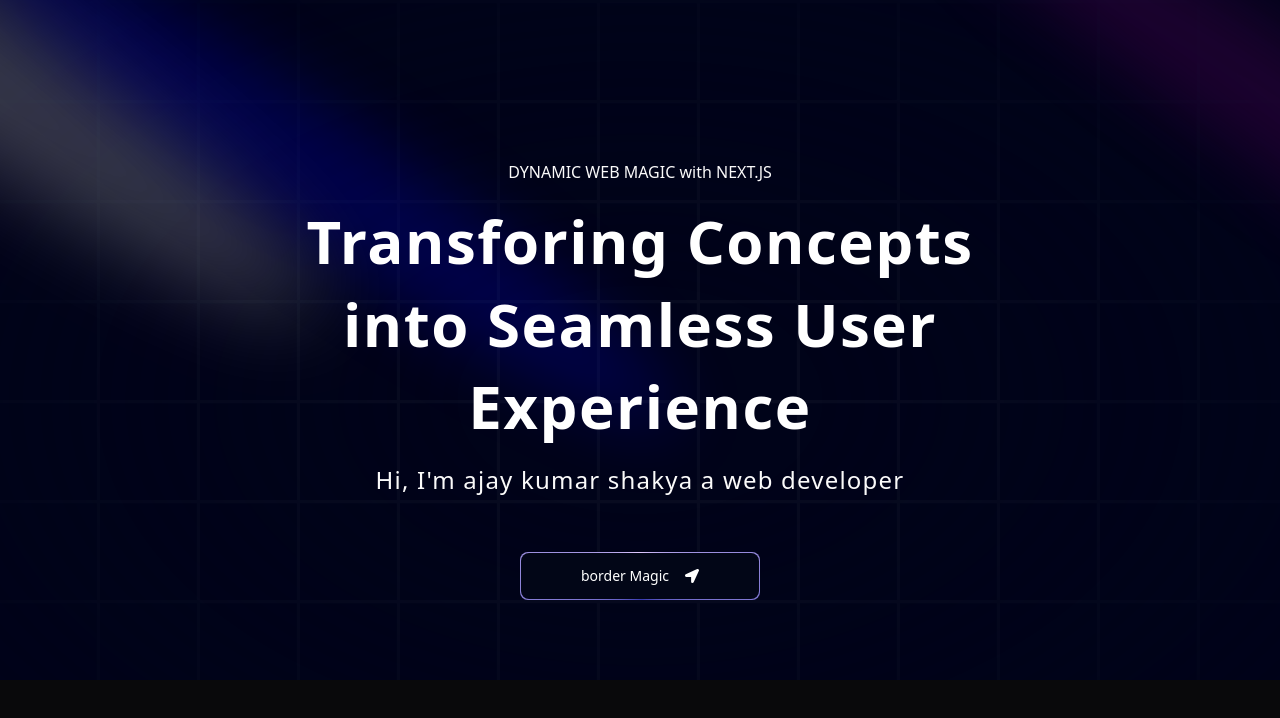
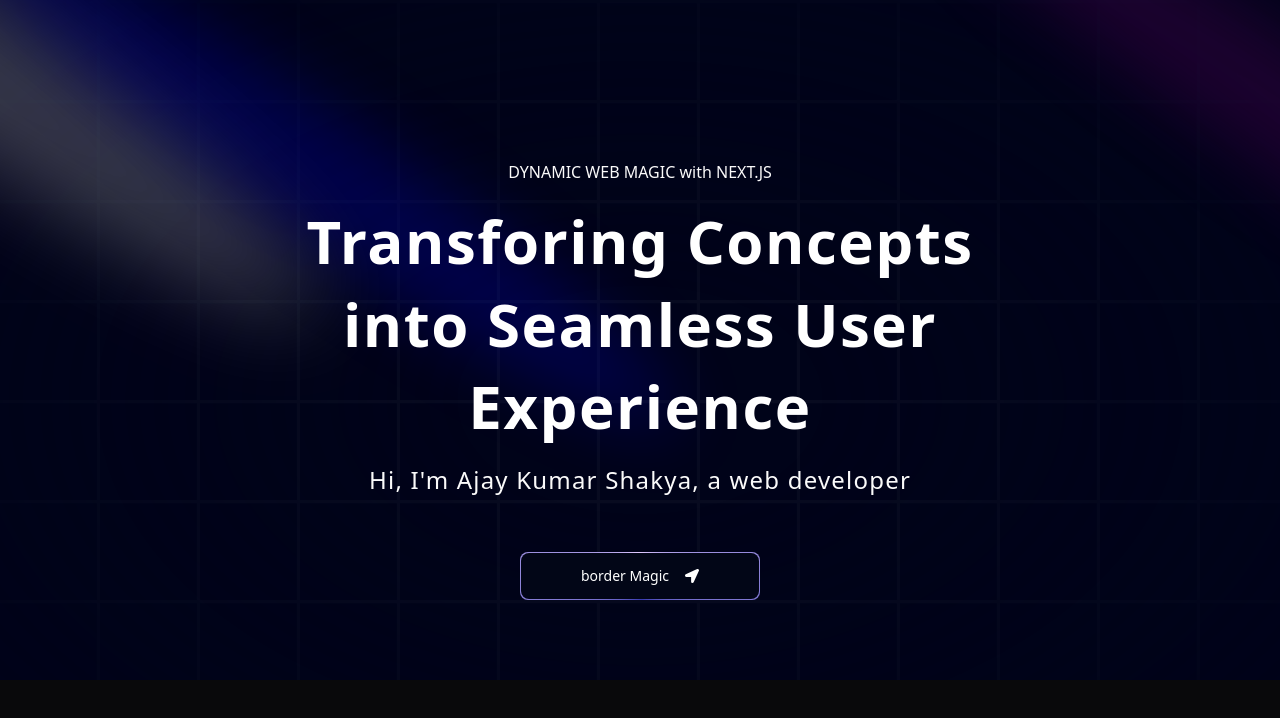
Before and after one commit to azzayshakya/New_Portfolio, a Next.js app: page / in a window 1280 px wide. Shown: the top 718 px of the page. Built offline with nearby package versions, Linux system fonts and the light colour scheme.

Commit message:
fix( Hero , TextGenrateEffect ) : Update the Dependenci array , and also update the  &#39; from  ' ;

```diff
--- a/components/Hero.tsx
+++ b/components/Hero.tsx
@@ -32,7 +32,7 @@ export default function Hero() {
             className="text-center text-[40px] md:text-5xl lg:text-6xl"
           />
           <p className="md:tracking-wider mb-4 text-sm md:text-lg lg:text-2xl ">
-            Hi, I'm ajay kumar shakya a web developer{" "}
+          Hi, I&#39;m Ajay Kumar Shakya, a web developer
           </p>
           <Link href="/">
             <MagicButton
--- a/components/ui/TextGenrateEffect.tsx
+++ b/components/ui/TextGenrateEffect.tsx
@@ -28,7 +28,7 @@ export const TextGenerateEffect = ({
         delay: stagger(0.2),
       }
     );
-  }, [scope.current]);
+  }, [animate, duration, filter]);
 
   const renderWords = () => {
     return (
```
